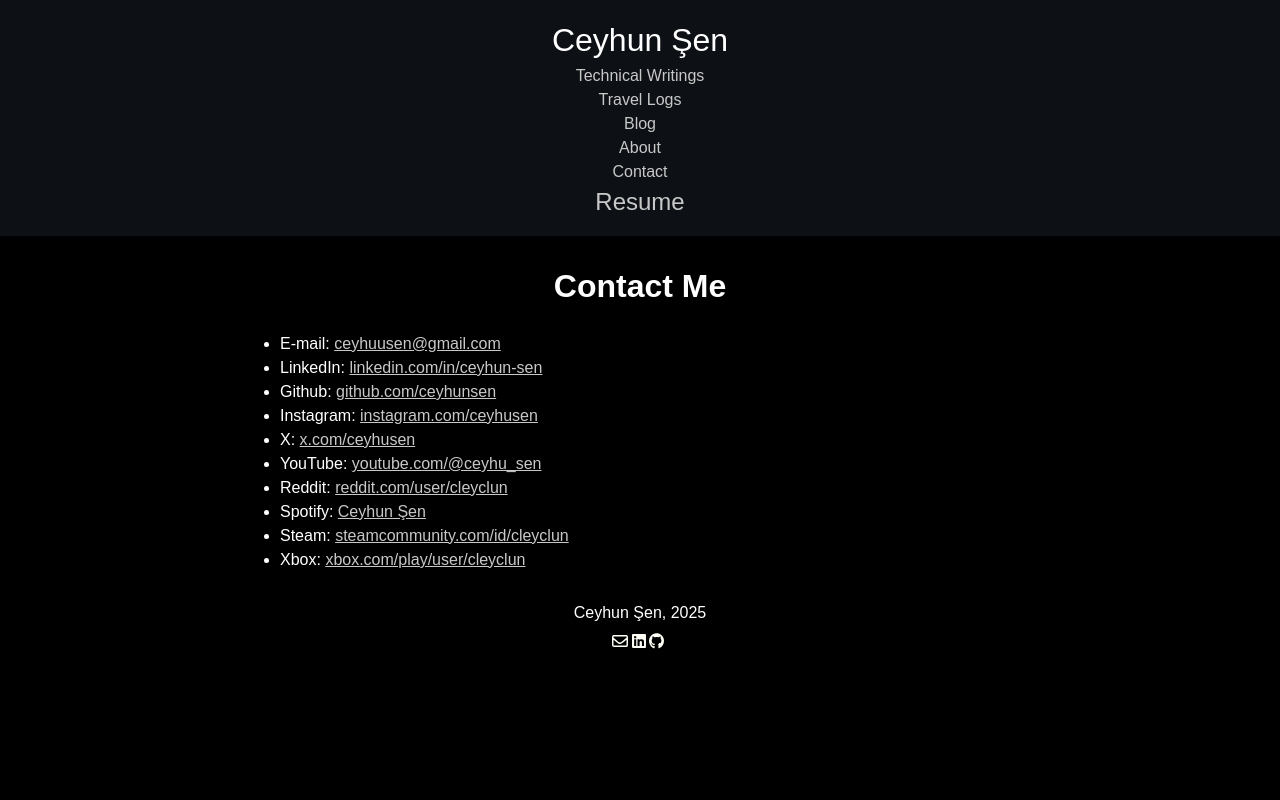
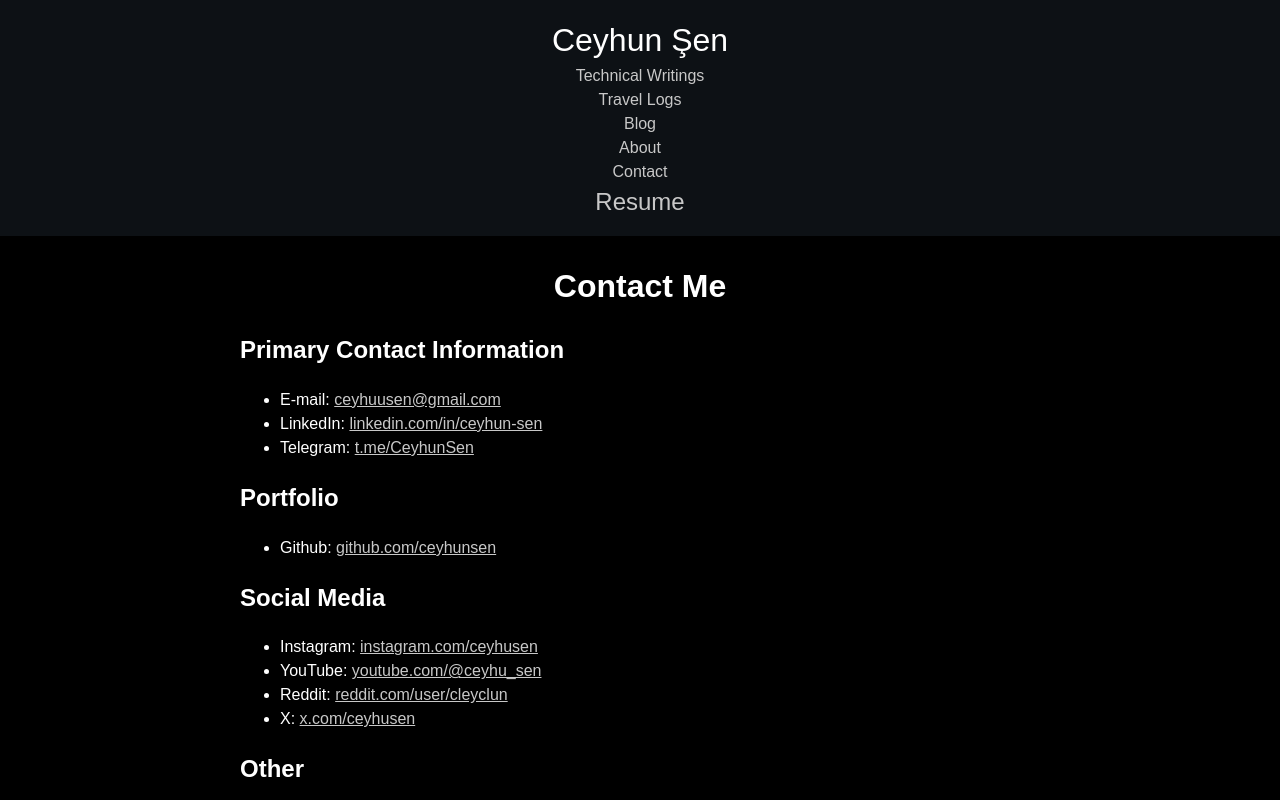
Before and after one commit to ceyhunsen/personal-website, a Next.js app: page /contact in a window 1280 px wide. Shown: the top 800 px of the page. Built offline with nearby package versions, Linux system fonts and the light colour scheme.

Commit message:
feat: Add headers.

```diff
--- a/src/app/contact/page.tsx
+++ b/src/app/contact/page.tsx
@@ -1,5 +1,3 @@
-import Link from "next/link";
-
 export default function Index() {
   return (
     <div>
@@ -8,6 +6,7 @@ export default function Index() {
       </header>
 
       <article>
+        <h1>Primary Contact Information</h1>
         <ul>
           <li>
             E-mail:{" "}
@@ -22,21 +21,29 @@ export default function Index() {
             </a>
           </li>
           <li>
+            Telegram:{" "}
+            <a href="https://t.me/CeyhunSen" target="_blank">
+              t.me/CeyhunSen
+            </a>
+          </li>
+        </ul>
+
+        <h1>Portfolio</h1>
+        <ul>
+          <li>
             Github:{" "}
             <a href="https://github.com/ceyhunsen/" target="_blank">
               github.com/ceyhunsen
             </a>
           </li>
+        </ul>
+
+        <h1>Social Media</h1>
+        <ul>
           <li>
             Instagram:{" "}
             <a href="https://www.instagram.com/ceyhusen/" target="_blank">
               instagram.com/ceyhusen
-            </a>
-          </li>
-          <li>
-            X:{" "}
-            <a href="https://x.com/ceyhusen/" target="_blank">
-              x.com/ceyhusen
             </a>
           </li>
           <li>
@@ -51,6 +58,16 @@ export default function Index() {
               reddit.com/user/cleyclun
             </a>
           </li>
+          <li>
+            X:{" "}
+            <a href="https://x.com/ceyhusen/" target="_blank">
+              x.com/ceyhusen
+            </a>
+          </li>
+        </ul>
+
+        <h1>Other</h1>
+        <ul>
           <li>
             Spotify:{" "}
             <a
```
